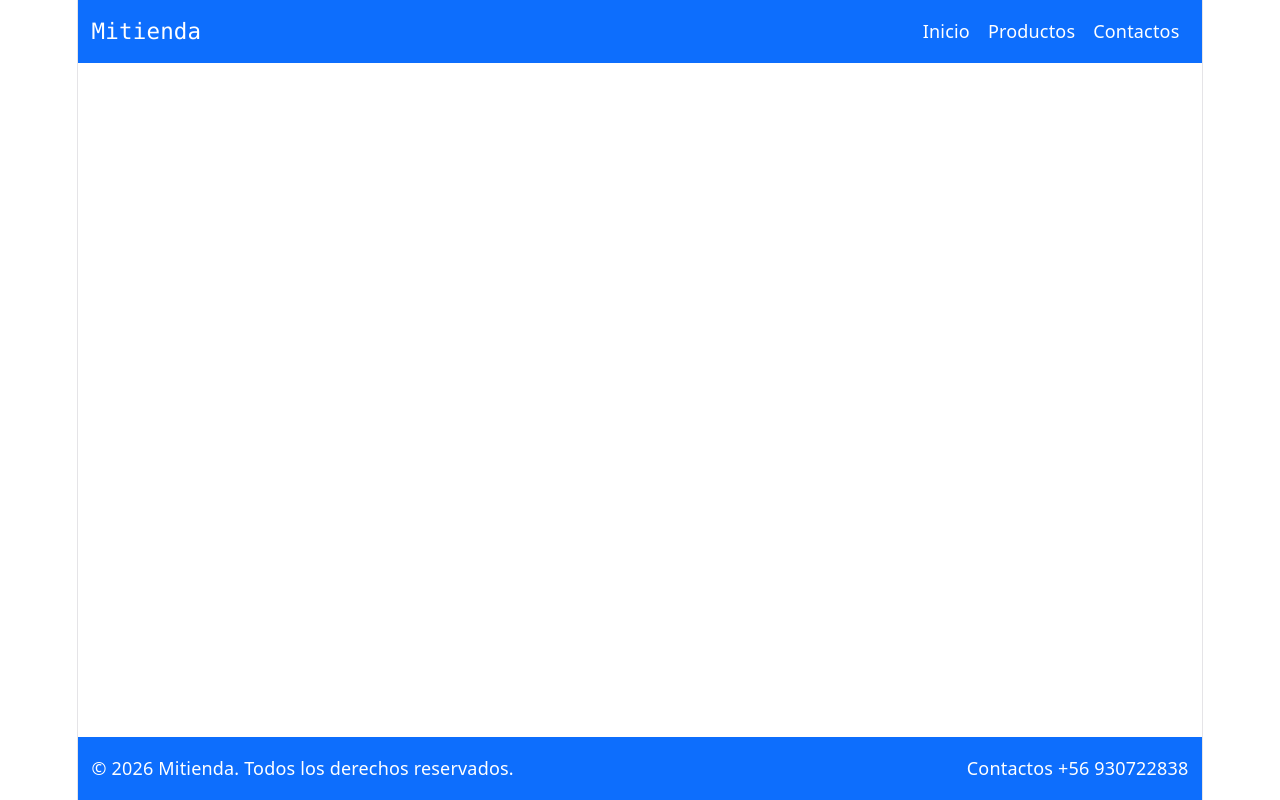
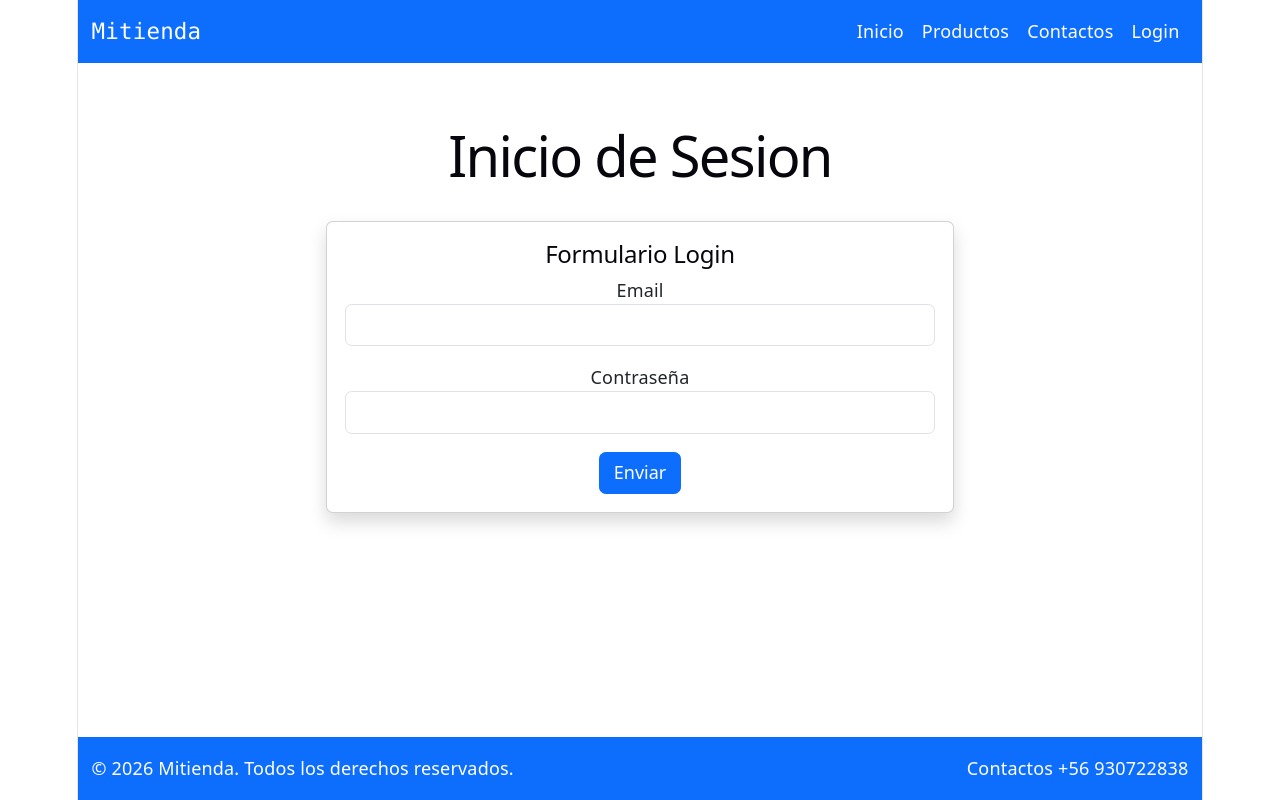
Before and after one commit to trembo25/mi_tienda, a React (Vite) app: page /login in a window 1280 px wide. Built offline with nearby package versions, Linux system fonts and the light colour scheme.

Commit message:
creacion de login

```diff
--- a/src/App.tsx
+++ b/src/App.tsx
@@ -8,6 +8,7 @@ import Productos from "./assets/pages/Productos";
 import Footer from "./components/organisms/Footer";
 import Contactos from "./assets/pages/Contactos";
 import DetalleProducto from "./assets/pages/DetalleProducto";
+import Login from "./assets/pages/Login";
 
 
 
@@ -39,6 +40,11 @@ function App(){
         element = {<DetalleProducto/>}
         />
 
+        <Route
+        path="/login"
+        element = {<Login/>}
+        />
+
       </Routes>
 
       <Footer/>
--- a/src/assets/pages/Contactos.tsx
+++ b/src/assets/pages/Contactos.tsx
@@ -13,7 +13,7 @@ function Contactos() {
       </p>
 
       <div className="row justify-content-center">
-        <div className="col-12 col-md-6">
+        <div className="col-12 col-md-7">
           <div className="card shadow p-3 mb-5 bg-body rounded">
             <h2>Formulario de contacto</h2>
              <FormularioContacto />
--- /dev/null
+++ b/src/assets/pages/Login.tsx
@@ -0,0 +1,19 @@
+import FormularioLogin from "../../components/organisms/FormularioLogin";
+
+function Login(){
+    return (
+        <div className="container mt-4">
+            <h1>Inicio de Sesion </h1>
+
+            <div className="row justify-content-center">
+                <div className="col-12 col-md-7">
+                    <div className="card shadow p-3 mb-5 bg-body rounded">
+                        <h2>Formulario Login</h2>
+                        <FormularioLogin/>
+                    </div>
+                </div>
+            </div>
+        </div>
+    );
+}
+export default Login;
--- a/src/assets/pages/Productos.tsx
+++ b/src/assets/pages/Productos.tsx
@@ -32,7 +32,7 @@ function Productos(){
 
                  <CardProducto
                  id={4}
-                titulo="Audufono"
+                titulo="Audifono"
                 descripcion="ideal para el NoteBook "
                 precio={10000}
                 imagen="public/img/audifono.jpg"
--- a/src/components/molecules/Buscador.tsx
+++ b/src/components/molecules/Buscador.tsx
@@ -1,6 +1,7 @@
 import Boton from "../atoms/Boton";
 
 function Buscador(){
+    const id = 1;
 
     return(
         <div>
--- a/src/components/molecules/CardProductos.tsx
+++ b/src/components/molecules/CardProductos.tsx
@@ -17,7 +17,7 @@ function CardProducto({id, titulo,descripcion,precio,imagen}:CardProps){
             src={imagen}
             className="card-img-top"
             alt={titulo}
-            style={{height: "200px", objectFit: "contain"}}
+            style={{height: "200px", objectFit: "cover"}}
              />
 
             <div className="card-body d-flex flex-column">
--- /dev/null
+++ b/src/components/organisms/FormularioLogin.tsx
@@ -0,0 +1,54 @@
+import CampoFormulario from "../molecules/CampoFormulario";
+import { useState, type FormEvent } from "react";
+
+function FormularioLogin() {
+    const [email,setEmail]= useState("");
+    const [password,setPassword]= useState("");
+
+    const mensajeFormulario = (e: FormEvent<HTMLFormElement>) => {
+        e.preventDefault(); // evita que se recargue la página al enviar el formulario
+
+        if (email.trim() === "") {
+            alert("Por favor ingrese su email");
+            return;
+        }
+        if (!/^[^\s@]+@[^\s@]+\.[^\s@]+$/.test(email)) {
+            alert("Por favor ingrese un email válido");
+            return;
+        }
+        if (password.trim() === "") {
+            alert("Por favor ingrese su contraseña");
+            return;
+        }
+        if (password.length > 8) {
+            alert("La contraseña debe tener al menos 8 caracteres");
+            return;
+        }
+        alert (`Bienvenido, ${email}. Has iniciado sesión correctamente.`);
+    };
+
+    return (
+        <form onSubmit={mensajeFormulario} noValidate>
+            <CampoFormulario
+                etiqueta="Email"
+                nombre="email"
+                tipo="email"
+                valor={email}
+                alCambiar={setEmail}
+            />
+
+            <CampoFormulario
+                etiqueta="Contraseña"
+                nombre="password"
+                tipo="password"
+                valor={password}
+                alCambiar={setPassword}
+            />
+            <button type="submit" className="btn btn-primary">
+                Enviar
+            </button>
+        </form>
+        );
+
+}
+export default FormularioLogin;
--- a/src/components/organisms/Header.tsx
+++ b/src/components/organisms/Header.tsx
@@ -11,6 +11,7 @@ function Header(){
                 <a href="#">Inicio</a> |{" "}
                 <a href="#">Productos</a> |{" "}
                 <a href="#">Contacto</a>
+                <a href="#">Login</a>
             </nav>
             <br />
             <Buscador/>
--- a/src/components/organisms/Navbar.tsx
+++ b/src/components/organisms/Navbar.tsx
@@ -20,6 +20,10 @@ function Navbar(){
                      <Link className="nav-link text-white" to="/contactos">
                     Contactos
                     </Link>
+
+                    <Link className= "nav-link text-white" to="/login">
+                    Login
+                    </Link>
                 </div>
             </div>
         </nav>
```
